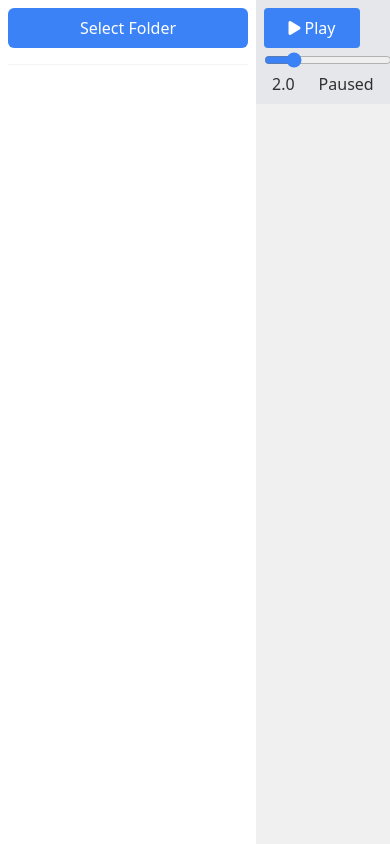
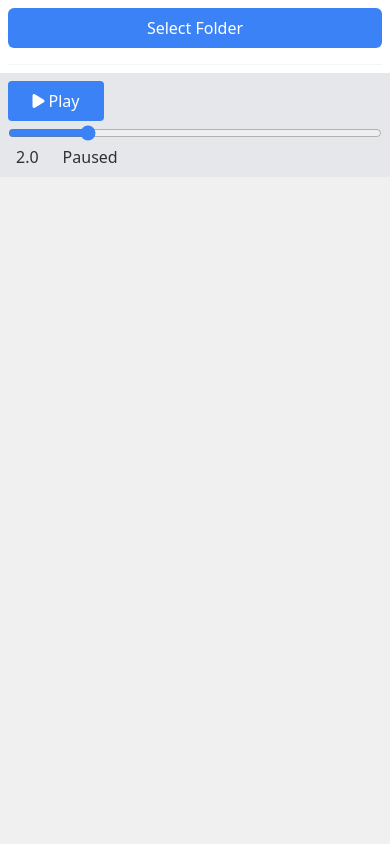
Before and after one commit to AntonioMolteni/auto-pdf-scroller, an Electron app: page index.html in a window 390 px wide. Drawn offline with nearby package versions, Linux system fonts and the light colour scheme; no server answers.

Commit message:
Add mobile responsiveness

```diff
--- a/index.html
+++ b/index.html
@@ -38,11 +38,11 @@
 	<link rel="stylesheet" href="https://cdnjs.cloudflare.com/ajax/libs/font-awesome/6.4.0/css/all.min.css" />
 </head>
 
-<body class="flex h-screen overflow-x-hidden font-sans bg-surface dark:bg-surfaceDark dark:text-mutedDark">
+<body class="flex flex-col md:flex-row h-screen font-sans bg-surface dark:bg-surfaceDark dark:text-mutedDark">
 
   <!-- Sidebar -->
   <div id="sidebar"
-		class="sidebar collapsed w-64 bg-sidebar dark:bg-sidebarDark flex flex-col p-2 box-border md:flex-col md:w-64">
+       class="bg-sidebar dark:bg-sidebarDark flex flex-col p-2 md:w-64 md:flex-shrink-0 w-full md:h-full">
 
     <button id="pickFolder"
             tabindex="1"
@@ -51,16 +51,18 @@
     </button>
 
     <!-- Hidden file input for Safari / fallback browsers -->
-		<input id="fileInput" type="file" accept=".pdf" multiple style="display:none;">
+    <input id="fileInput" type="file" accept=".pdf" multiple class="hidden">
 
     <ul id="fileList"
-			class="flex-1 overflow-y-auto list-none mt-0 pt-0 border-t border-sidebarHover dark:border-sidebarHoverDark smooth-scroll md:block md:max-h-full">
+        class="flex-1 overflow-y-auto list-none mt-0 pt-0 border-t border-sidebarHover dark:border-sidebarHoverDark smooth-scroll">
+    </ul>
   </div>
 
   <!-- Viewer panel -->
   <div class="viewer-panel flex-1 flex flex-col overflow-x-hidden">
+
     <!-- Controls -->
-		<div class="controls flex items-center gap-2 p-2 bg-control dark:bg-controlDark flex-wrap md:flex-nowrap">
+    <div class="controls flex items-center gap-2 p-2 bg-control dark:bg-controlDark flex-wrap">
 
       <button id="playPause"
               tabindex="2"
@@ -70,13 +72,10 @@
         <span>Play</span>
       </button>
 
-			<input
-				tabindex="3"
-				id="speed" type="range" min="0.5" max="8" value="2" step="0.1" class="h-2 w-32 accent-primary"
-				aria-label="Scroll speed">
+      <input tabindex="3" id="speed" type="range" min="0.5" max="8" value="2" step="0.1"
+             class="h-2 w-full md:w-32 accent-primary" aria-label="Scroll speed">
 
       <span id="speedValue" class="ml-2 text-muted dark:text-mutedDark">2.0</span>
-
       <span id="status" class="status ml-4 text-muted dark:text-mutedDark">Paused</span>
     </div>
 
```
Lines whose indentation alone changed are shown as unchanged.
